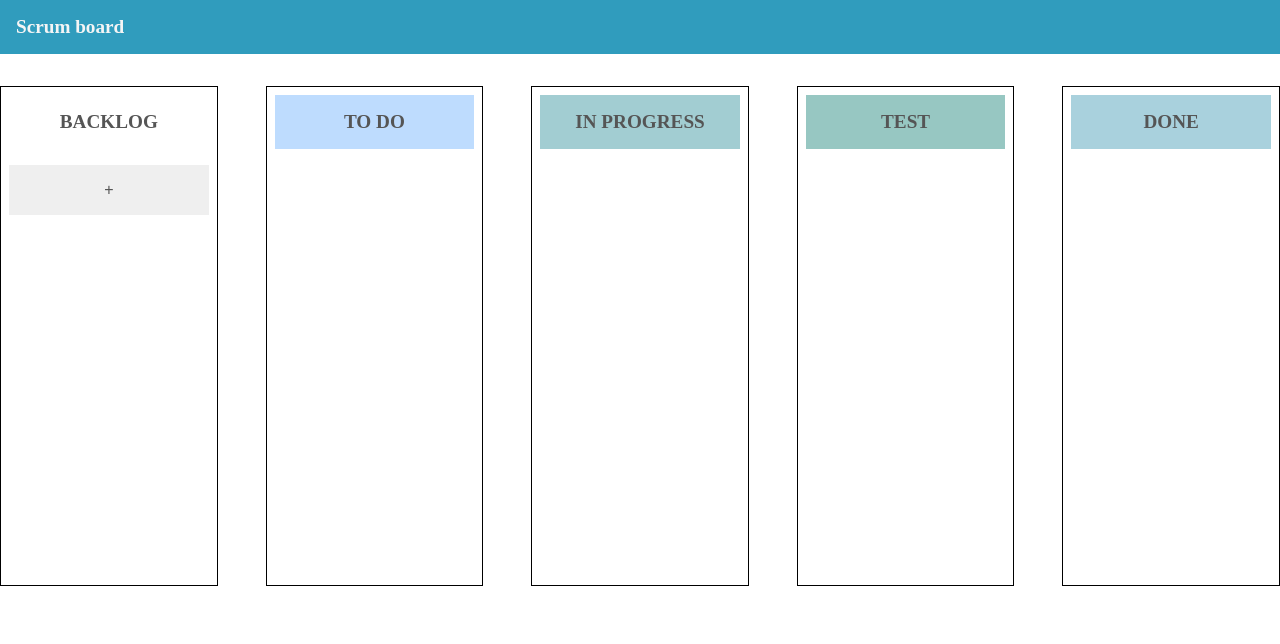
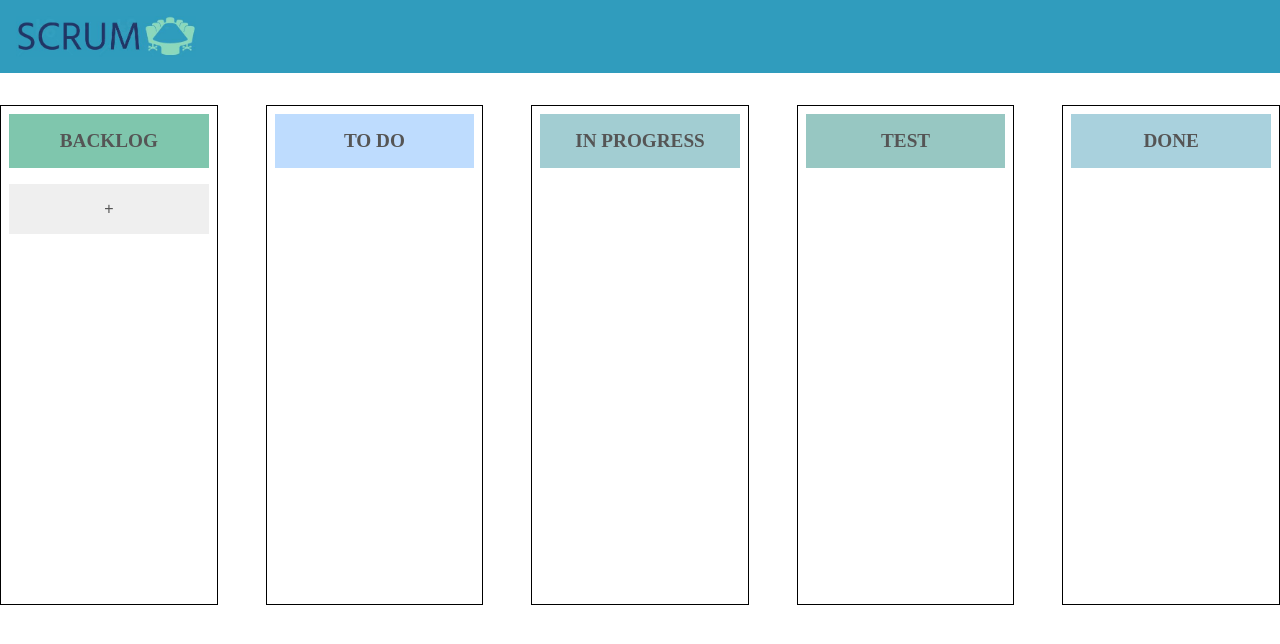
Before and after one commit to Mark-a-obrien/Scrum, a plain HTML site: page index.html in a window 1280 px wide. Drawn offline with Linux system fonts and the light colour scheme.

Commit message:
added logo

```diff
--- a/index.html
+++ b/index.html
@@ -11,14 +11,14 @@
 <body>
 
     <header>
-        <h1>Scrum board</h1>
+        <img src="logo.JPG" alt="Scrum">
     </header>
 
     <section class="board">
 
         <section class="stories center">
             <section class="container" id="backlog">
-                <div class="storyTitle" id="backlog"><h1>BACKLOG</h1></div>
+                <div class="storyTitle" id="backlogHeader"><h1>BACKLOG</h1></div>
                 <button class="btn btn-createStory">+</button>
             </section>
             <div class="container">
--- a/style.css
+++ b/style.css
@@ -20,6 +20,11 @@ header {
     padding: 1rem;
     background-color: #309CBD;
     color: whitesmoke;
+}
+
+header img {
+    width: 180px;
+    height: auto;
 }
 
 .board {
@@ -57,6 +62,10 @@ header {
     padding: 1rem;
     text-align: center;
     margin-bottom: 1rem;
+  }
+
+  #backlogHeader {
+    background-color: #7FC6AD;
   }
 
   #todo {
```
Also changed, not shown: logo.JPG (added).
